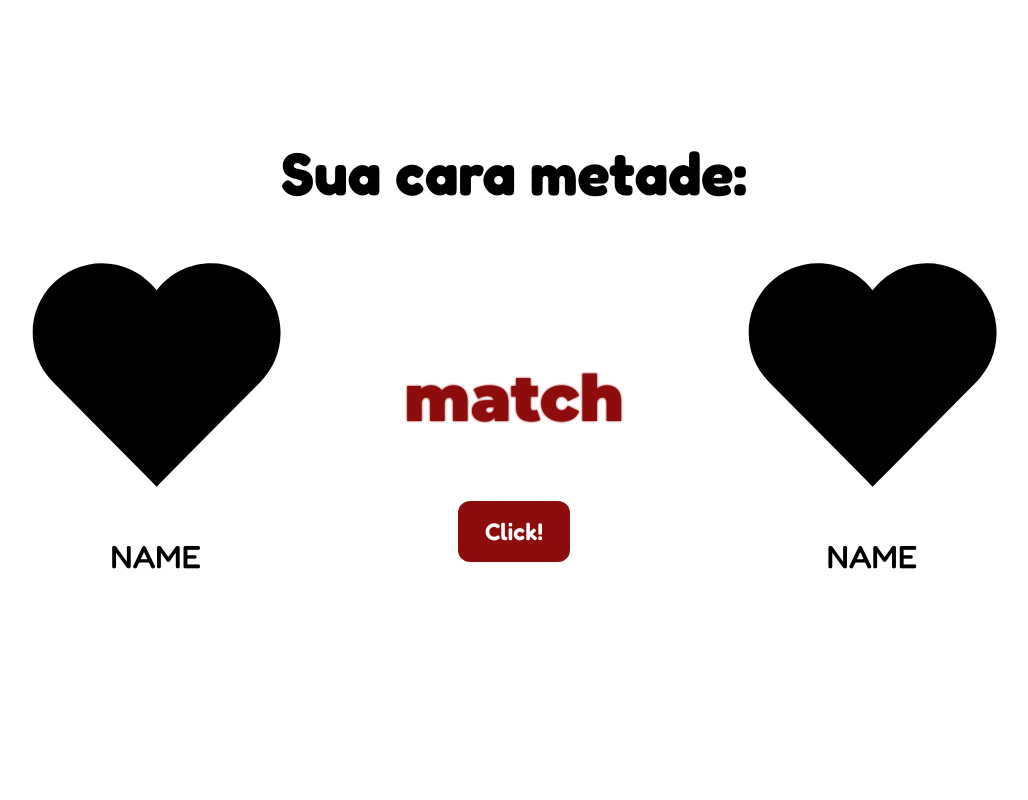
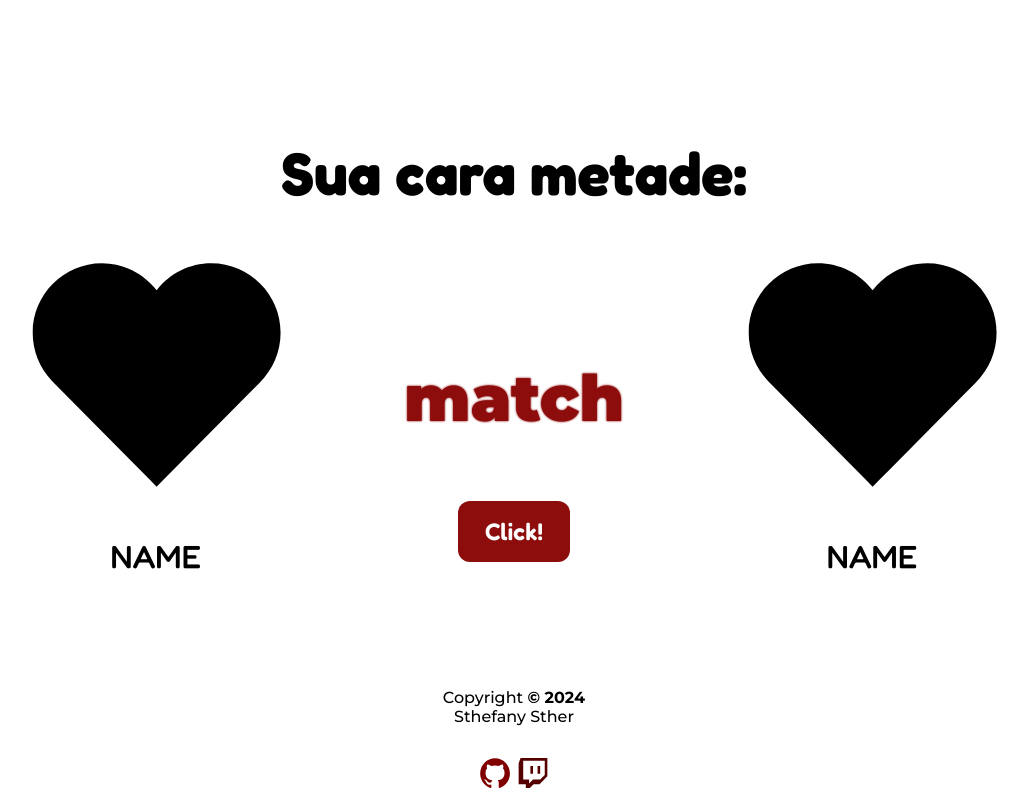
Before and after one commit to stherzada/tindev, a Vue app: page / in a window 1280 px wide. Shown: the part 370-1170 px from the top of the page, without its empty margins (126-1154 px from the left). Before the commit the page ends 1034 px from the top, so only its background shows below. Built offline with nearby package versions, Linux system fonts and the light colour scheme.

Commit message:
feat: creating footer

```diff
--- a/src/App.vue
+++ b/src/App.vue
@@ -1,5 +1,6 @@
 <script setup lang="ts">
 
+import Footer from './components/Footer.vue';
 import Nav from './components/Nav.vue';
 import Question from './components/Question.vue';
 import Welcome from './components/Welcome.vue';
@@ -21,6 +22,8 @@ import Match from './components/matching/Match.vue';
     <Welcome />
   </div>
   <Match />
+
+  <Footer />
 </template>
 
 <style scoped>
--- /dev/null
+++ b/src/components/Footer.vue
@@ -0,0 +1,44 @@
+<script setup lang="ts">
+</script>
+
+<template>
+    <footer>
+        <div class="footer-text">
+            <p>Copyright <span>© 2024</span> </p>
+            <p>Sthefany Sther</p>
+        </div>
+        <div class="socials">
+            <a href="https://github.com/stherzada" target="_blank"><img src="../assets/github.svg"></a>
+            <a href="https://www.twitch.tv/stherzada" target="_blank"><img src="../assets/twitch.svg"></a>
+        </div>
+    </footer>
+</template>
+
+<style scoped>
+footer {
+    display: flex;
+    flex-direction: column;
+    align-items: center;
+}
+
+.footer-text {
+    display: flex;
+    flex-direction: column;
+    align-items: center;
+    padding: 2rem;
+    font-weight: 500;
+}
+
+p {
+    margin: 0;
+}
+
+span {
+    font-weight: 700;
+}
+
+.socials {
+    display: flex;
+    gap: 0.5rem;
+}
+</style>
```
